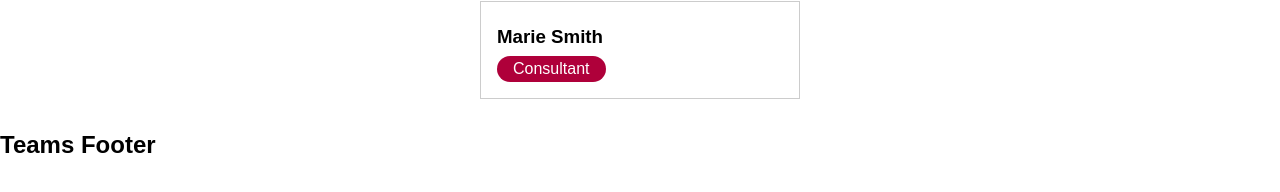
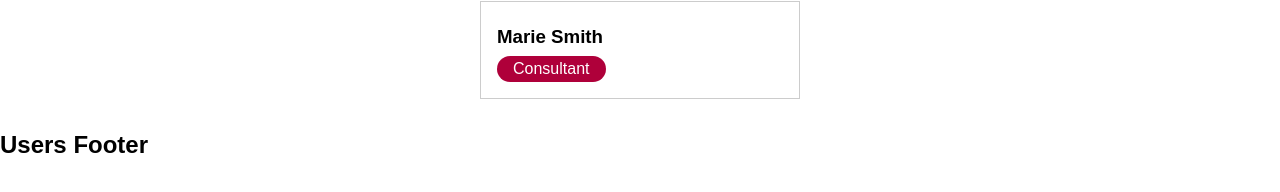
Before and after one commit to vahid-bagh3ri/VueJS_1, a Vue app: page /users in a window 1280 px wide. Shown: the part 588-780 px from the top of the page. Built offline with nearby package versions, Linux system fonts and the light colour scheme.

Commit message:
17. Rendering Multiple Routes with Named Router Views // Bug Fixed

```diff
--- a/src/components/users/UsersFooter.vue
+++ b/src/components/users/UsersFooter.vue
@@ -1,3 +1,3 @@
 <template>
-    <h2>Teams Footer</h2>
+    <h2>Users Footer</h2>
 </template>
--- a/src/main.js
+++ b/src/main.js
@@ -15,7 +15,7 @@ const router = createRouter({
     {
       name: 'teams',
       path: '/teams',
-      components: { defualt: TeamsList, footer: TeamsFooter },
+      components: { default: TeamsList, footer: TeamsFooter },
       children: [
         {
           name: 'team-members',
```
